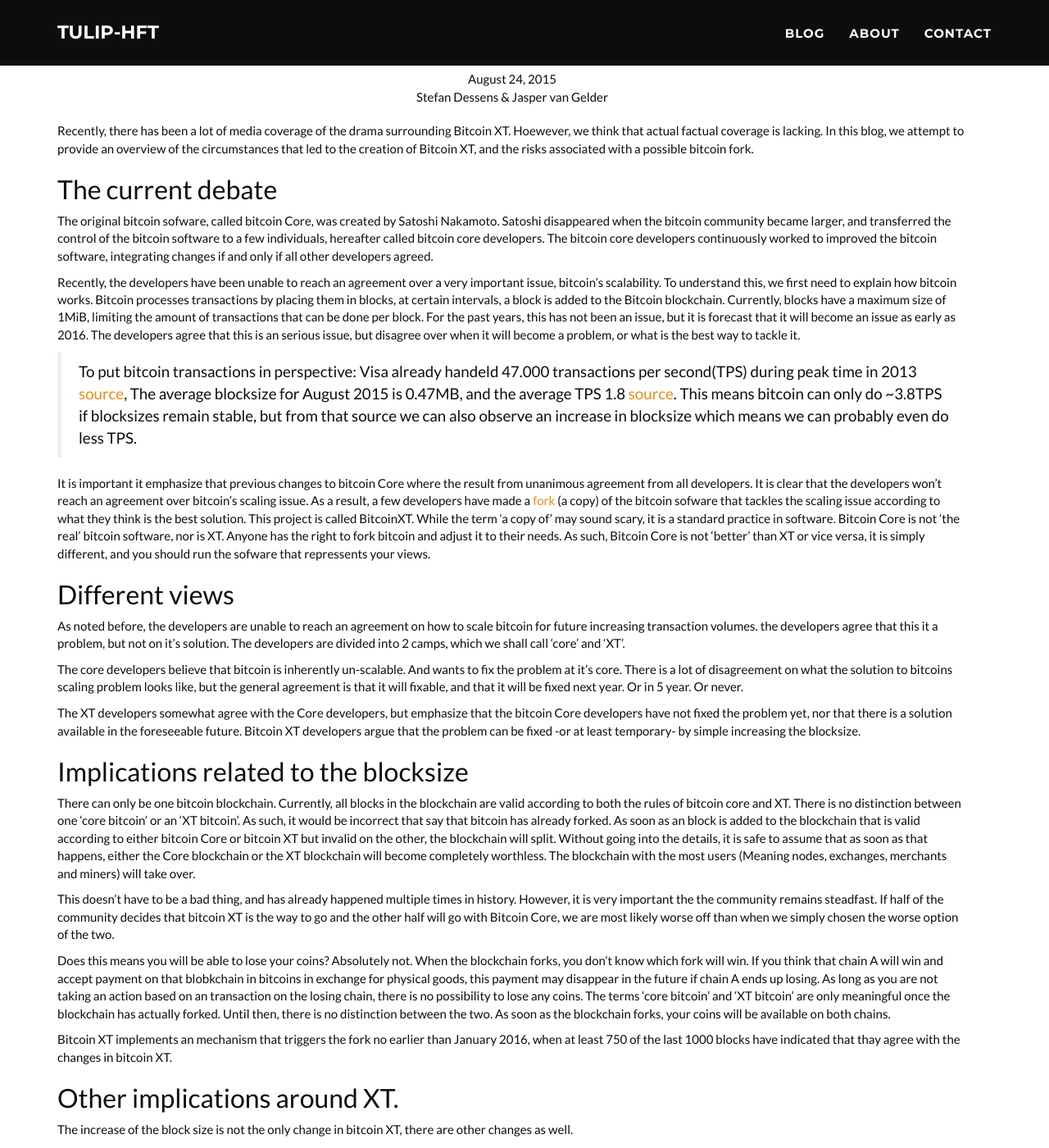
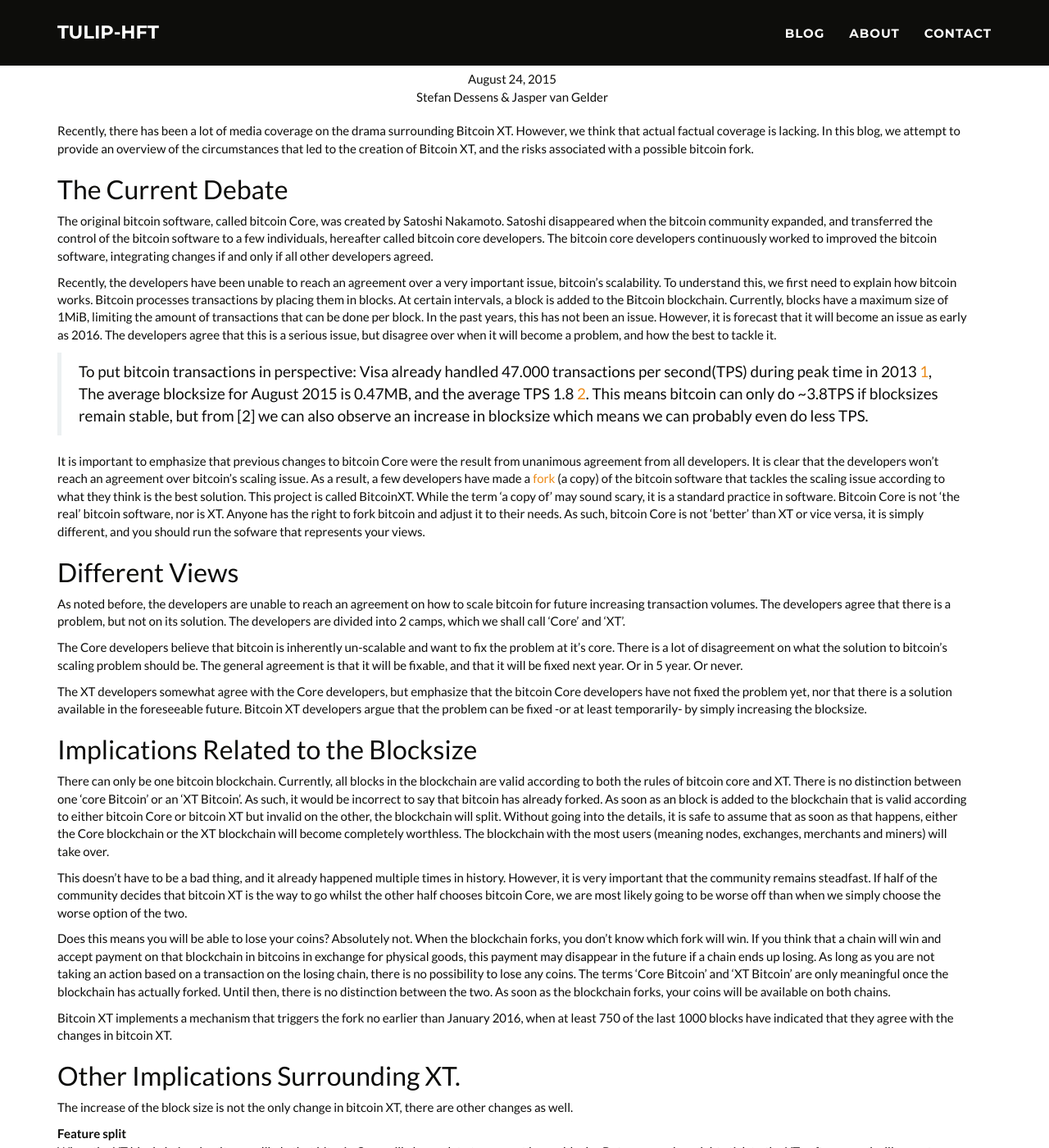
Before and after one commit to Tulip-HFT/Tulip-HFT.github.io, a Jekyll site: the page built from _posts/2015-08-24-bitcoinxt.md, in a window 1280 px wide and 1400 px high, scrolled down 578 px. Shown: the whole window at 82% size. Built offline with Jekyll 4.4.1, drawn with Linux system fonts in a browser that asks for light colours; comment, search, counter and statistics services are not loaded; some of the changed text lies outside the part shown.

Commit message:
implemented grammar and spelling changes after review

```diff
--- a/_includes/head.html
+++ b/_includes/head.html
@@ -86,13 +86,5 @@
     }(document, 'script', 'twitter-wjs');</script>
     <!-- linkedin -->
     <script src="//platform.linkedin.com/in.js" type="text/javascript"> lang: en_US</script>
-    <!-- Facebook -->
-    <div id="fb-root"></div>
-    <script>(function(d, s, id) {
-        var js, fjs = d.getElementsByTagName(s)[0];
-        if (d.getElementById(id)) return;
-        js = d.createElement(s); js.id = id;
-        js.src = "//connect.facebook.net/en_US/sdk.js#xfbml=1&version=v2.4&appId=1633365503612019";
-        fjs.parentNode.insertBefore(js, fjs);
-    }(document, 'script', 'facebook-jssdk'));</script>
+
 </head>
--- a/_posts/2015-08-24-bitcoinxt.md
+++ b/_posts/2015-08-24-bitcoinxt.md
@@ -11,56 +11,56 @@ authors: Stefan Dessens & Jasper van Gelder
 tags: [bitcoin,BitcoinXT,blockchain]
 ---
 
-Recently, there has been a lot of media coverage of the drama surrounding Bitcoin XT. Hoewever, we think that actual factual coverage is lacking. In this blog, we attempt to provide an overview of the circumstances that led to the creation of Bitcoin XT, and the risks associated with a possible bitcoin fork.
+Recently, there has been a lot of media coverage on the drama surrounding Bitcoin XT. However, we think that actual factual coverage is lacking. In this blog, we attempt to provide an overview of the circumstances that led to the creation of Bitcoin XT, and the risks associated with a possible bitcoin fork.
 
-The current debate
+The Current Debate
 ------------------
-The original bitcoin sofware, called bitcoin Core, was created by Satoshi Nakamoto. Satoshi disappeared when the bitcoin community became larger, and transferred the control of the bitcoin software to a few individuals, hereafter called bitcoin core developers. The bitcoin core developers continuously worked to improved the bitcoin software, integrating changes if and only if all other developers agreed.
+The original bitcoin software, called bitcoin Core, was created by Satoshi Nakamoto. Satoshi disappeared when the bitcoin community expanded, and transferred the control of the bitcoin software to a few individuals, hereafter called bitcoin core developers. The bitcoin core developers continuously worked to improved the bitcoin software, integrating changes if and only if all other developers agreed.
 
-Recently, the developers have been unable to reach an agreement over a very important issue, bitcoin's scalability. To understand this, we first need to explain how bitcoin works. Bitcoin processes transactions by placing them in blocks, at certain intervals, a block is added to the Bitcoin blockchain. Currently, blocks have a maximum size of 1MiB, limiting the amount of transactions that can be done per block. For the past years, this has not been an issue, but it is forecast that it will become an issue as early as 2016. The developers agree that this is an serious issue, but disagree over when it will become a problem, or what is the best way to tackle it.
+Recently, the developers have been unable to reach an agreement over a very important issue, bitcoin's scalability. To understand this, we first need to explain how bitcoin works. Bitcoin processes transactions by placing them in blocks. At certain intervals, a block is added to the Bitcoin blockchain. Currently, blocks have a maximum size of 1MiB, limiting the amount of transactions that can be done per block. In the past years, this has not been an issue. However, it is forecast that it will become an issue as early as 2016. The developers agree that this is a serious issue, but disagree over when it will become a problem, and how the best to tackle it.
 
-> To put bitcoin transactions in perspective: Visa already handeld 47.000 transactions per second(TPS) during peak time in 2013 [source](http://www.visa.com/blogarchives/us/2013/10/10/stress-test-prepares-visanet-for-the-most-wonderful-time-of-the-year/index.html), The average blocksize for August 2015 is 0.47MB, and the average TPS 1.8 [source](https://tradeblock.com/blockchain/historical/1w-f-tps-01071-blksize_per_avg-01071). This means bitcoin can only do ~3.8TPS if blocksizes remain stable, but from that source we can also observe an increase in blocksize which means we can probably even do less TPS.
+> To put bitcoin transactions in perspective: Visa already handled 47.000 transactions per second(TPS) during peak time in 2013 [1](http://www.visa.com/blogarchives/us/2013/10/10/stress-test-prepares-visanet-for-the-most-wonderful-time-of-the-year/index.html), The average blocksize for August 2015 is 0.47MB, and the average TPS 1.8 [2](https://tradeblock.com/blockchain/historical/1w-f-tps-01071-blksize_per_avg-01071). This means bitcoin can only do ~3.8TPS if blocksizes remain stable, but from [2] we can also observe an increase in blocksize which means we can probably even do less TPS.
 
-It is important it emphasize that previous changes to bitcoin Core where the result from unanimous agreement from all developers. It is clear that the developers won't reach an agreement over bitcoin's scaling issue. As a result, a few developers have made a [fork](https://en.wikipedia.org/wiki/Fork_%28software_development%29) (a copy) of the bitcoin sofware that tackles the scaling issue according to what they think is the best solution. This project is called BitcoinXT. While the term 'a copy of' may sound scary, it is a standard practice in software. Bitcoin Core is not 'the real' bitcoin software, nor is XT. Anyone has the right to fork bitcoin and adjust it to their needs. As such, Bitcoin Core is not 'better' than XT or vice versa, it is simply different, and you should run the sofware that repressents your views.
+It is important to emphasize that previous changes to bitcoin Core were the result from unanimous agreement from all developers. It is clear that the developers won't reach an agreement over bitcoin's scaling issue. As a result, a few developers have made a [fork](https://en.wikipedia.org/wiki/Fork_%28software_development%29) (a copy) of the bitcoin software that tackles the scaling issue according to what they think is the best solution. This project is called BitcoinXT. While the term 'a copy of' may sound scary, it is a standard practice in software. Bitcoin Core is not 'the real' bitcoin software, nor is XT. Anyone has the right to fork bitcoin and adjust it to their needs. As such, bitcoin Core is not 'better' than XT or vice versa, it is simply different, and you should run the sofware that represents your views.
 
-Different views
+Different Views
 ---------------
-As noted before, the developers are unable to reach an agreement on how to scale bitcoin for future increasing transaction volumes. the developers agree that this it a problem, but not on it's solution. The developers are divided into 2 camps, which we shall call 'core' and 'XT'.
+As noted before, the developers are unable to reach an agreement on how to scale bitcoin for future increasing transaction volumes. The developers agree that there is a problem, but not on its solution. The developers are divided into 2 camps, which we shall call 'Core' and 'XT'.
 
-The core developers believe that bitcoin is inherently un-scalable. And wants to fix the problem at it's core. There is a lot of disagreement on what the solution to bitcoins scaling problem looks like, but the general agreement is that it will fixable, and that it will be fixed next year. Or in 5 year. Or never.
+The Core developers believe that bitcoin is inherently un-scalable and want to fix the problem at it's core. There is a lot of disagreement on what the solution to bitcoin's scaling problem should be. The general agreement is that it will be fixable, and that it will be fixed next year. Or in 5 year. Or never.
 
-The XT developers somewhat agree with the Core developers, but emphasize that the bitcoin Core developers have not fixed the problem yet, nor that there is a solution available in the foreseeable future. Bitcoin XT developers argue that the problem can be fixed -or at least temporary- by simple increasing the blocksize.
+The XT developers somewhat agree with the Core developers, but emphasize that the bitcoin Core developers have not fixed the problem yet, nor that there is a solution available in the foreseeable future. Bitcoin XT developers argue that the problem can be fixed -or at least temporarily- by simply increasing the blocksize.
 
-Implications related to the blocksize
+Implications Related to the Blocksize
 -------------------------------------
 
-There can only be one bitcoin blockchain. Currently, all blocks in the blockchain are valid according to both the rules of bitcoin core and XT. There is no distinction between one 'core bitcoin' or an 'XT bitcoin'. As such, it would be incorrect that say that bitcoin has already forked. As soon as an block is added to the blockchain that is valid according to either bitcoin Core or bitcoin XT but invalid on the other, the blockchain will split. Without going into the details, it is safe to assume that as soon as that happens, either the Core blockchain or the XT blockchain will become completely worthless. The blockchain with the most users (Meaning nodes, exchanges, merchants and miners) will take over.
+There can only be one bitcoin blockchain. Currently, all blocks in the blockchain are valid according to both the rules of bitcoin core and XT. There is no distinction between one 'core Bitcoin' or an 'XT Bitcoin'. As such, it would be incorrect to say that bitcoin has already forked. As soon as an block is added to the blockchain that is valid according to either bitcoin Core or bitcoin XT but invalid on the other, the blockchain will split. Without going into the details, it is safe to assume that as soon as that happens, either the Core blockchain or the XT blockchain will become completely worthless. The blockchain with the most users (meaning nodes, exchanges, merchants and miners) will take over.
 
-This doesn't have to be a bad thing, and has already happened multiple times in history. However, it is very important the the community remains steadfast. If half of the community decides that bitcoin XT is the way to go and the other half will go with Bitcoin Core, we are most likely worse off than when we simply chosen the worse option of the two.
+This doesn't have to be a bad thing, and it already happened multiple times in history. However, it is very important that the community remains steadfast. If half of the community decides that bitcoin XT is the way to go whilst the other half chooses bitcoin Core, we are most likely going to be worse off than when we simply choose the worse option of the two.
 
-Does this means you will be able to lose your coins? Absolutely not. When the blockchain forks, you don't know which fork will win. If you think that chain A will win and accept payment on that blobkchain in bitcoins in exchange for physical goods, this payment may disappear in the future if chain A ends up losing. As long as you are not taking an action based on an transaction on the losing chain, there is no possibility to lose any coins. The terms 'core bitcoin' and 'XT bitcoin' are only meaningful once the blockchain has actually forked. Until then, there is no distinction between the two. As soon as the blockchain forks, your coins will be available on both chains.
+Does this means you will be able to lose your coins? Absolutely not. When the blockchain forks, you don't know which fork will win. If you think that a chain will win and accept payment on that blockchain in bitcoins in exchange for physical goods, this payment may disappear in the future if a chain ends up losing. As long as you are not taking an action based on a transaction on the losing chain, there is no possibility to lose any coins. The terms 'Core Bitcoin' and 'XT Bitcoin' are only meaningful once the blockchain has actually forked. Until then, there is no distinction between the two. As soon as the blockchain forks, your coins will be available on both chains.
 
-Bitcoin XT implements an mechanism that triggers the fork no earlier than January 2016, when at least 750 of the last 1000 blocks have indicated that thay agree with the changes in bitcoin XT.
+Bitcoin XT implements a mechanism that triggers the fork no earlier than January 2016, when at least 750 of the last 1000 blocks have indicated that they agree with the changes in bitcoin XT.
 
-Other implications around XT.
+Other Implications Surrounding XT.
 ------------------
 
 The increase of the block size is not the only change in bitcoin XT, there are other changes as well.
 
 **Feature split**
-When the XT blockchain wins, it it very likely that bitcoin Core will also update to support larger blocks. But some nodes might stick to the XT software and will accept changes from the bitcoin XT team rather than from the Core team. This may result in a split in features supported by the different nodes. Previously, features where added once all core developers agreed to the change, the existence of XT lowers the bar of entry for new features.
+When the XT blockchain wins, its very likely that bitcoin Core will also update to support larger blocks. But some nodes might stick to the XT software and will accept changes from the bitcoin XT team rather than from the Core team. This may result in a split in features supported by the different nodes. Previously, features were added once all core developers agreed to the change. The existence of XT will lower the bar for new features to be added.
 
 Besides increasing the blocksize BitcoinXT adds the following features:
 
-**Double spend relaying:** The implementation of this feature, broadcasts a warning to the network when a user tries to respend his Bitcoin. This allows other nodes to become aware of this and take action.
+**Double spend relaying:**  The implementation of this feature, broadcasts a warning to the network when a user tries to respend his Bitcoin. This allows other nodes to become aware of this and take action.
 
-**Support for BIP64:** This allows a client to ask a node for a list of addresses with nonzero balance. This can be used in clients that do not whish to download the entire blockchain to provide basic wallet functionality. The returned information is not authenticated in any way.
+**Support for BIP64:**  This allows a client to ask a node for a list of addresses with nonzero balance. This can be used in clients that do not wish to download the entire blockchain to provide basic wallet functionality. The returned information is not authenticated in any way.
 
-**Refresh DNS list:** Two new DNS seeds are readded/added (bitnodes.io and visnumeris.com) and documented who runs each seed. These DNS seeds are used to search for reliable nodes while booting. When booted your node will continue to use p2p node discovery.
+**Refresh DNS list:**  Two new DNS seeds are re-added/added (bitnodes.io and visnumeris.com) and it has been documented who runs which. These DNS seeds are used to search for reliable nodes while booting. When booted your node will continue to use p2p node discovery.
 
-**Anti-Dos attack improvements:** One of the problems with bitcoin nodes is that you can easly dos them by opening a lot of connections each with a different ip. This feature intends to solve that by giving a certain priority depending on the group of which an ip belongs to. Right now only one group is defined which gives a low priority to all connections from the Tor network.
+**Anti-Dos attack improvements:**  One of the problems with bitcoin nodes is that you can easily dos them by opening a lot of connections each with a different IP. This feature intends to solve that by giving a certain priority depending on the group in which an IP belongs to. Right now, only one group is defined which gives a low priority to all connections from the Tor network.
 
-It has been rumoured that by definition you are on a blacklisted and there for cannot connect. This simply not true, when a node can no longer handle connections it will disconnect Tor connections first. This way attacks from the Tor network can be prevented.
+It has been rumoured that by definition you are on a blacklisted and there for cannot connect. This is simply not true. When, a node can no longer handle connections it will disconnect Tor connections first. This prevents attacks from the Tor network.
 
  The other problem was that an attacker could jam a node by opening a connection with the incentive to send a transaction or block but never sending it. This feature tries to solve it by reducing the time in which a connection is killed if none is delivered.
 
@@ -69,20 +69,20 @@ Details can be found here: <https://bitcoinxt.software/patches.html>
 Conclusion
 ----------
 
-We can conclude that the possible fork is not as depicted in the media. When it becomes clear that the vote for larger blocks is about to succeed, the Core team can simply merge the change and all your Bitcoins are safe. Afterwards, you can decide weither you want additional features such as BIP64, both the Core and XT software will be compatible with the same blockchain.
+We can conclude that the possible fork is not as depicted in the media. When it becomes clear that the vote for larger blocks is about to succeed, the Core team can simply merge the change and all your Bitcoins are safe. Afterwards, you can decide whether you want additional features such as BIP64. Both the Core and XT software will be compatible with the same blockchain.
 
-We think it is highly unlikely that the Core team would refuse to merge the blocksize change when XT gains majority, if they decide not to do so after the 75% fork logic activates, they would be left with less than 25% of the mining power of the old network.
+We think it is highly unlikely that the Core team would refuse to merge the blocksize change when XT gains majority. If they decide not to do so after the 75% fork logic activates, they would be left with less than 25% of the mining power of the old network.
 
-Authors opinions
+Author's Opinions
 ----------------
 
 **BIP64**
-The authors are of opinion that this feature does not belong in the node 2 node communication, because this relies on trusting nodes. Not having to trust nodes is at the core of the bitcoin protocol.
+The authors are of the opinion that this feature does not belong in the node 2 node communication, because this relies on trusting nodes. Not having to trust nodes is at the core of the bitcoin protocol.
 
 **Jasper van Gelder**
 
-The beauty of open source software is the fact that you are allowed to fork it and adjust it to your liking and that thus no single entity can rule over the code. This mean we can and should follow the fork that best suit our needs. Bitcoin core should therefor stop worrying  about Bitcoin XT and simply develop their project to suit the users needs. If your project suits the needs of users (and you manage to communicate that) there is no reason to use someone else his project.
+The beauty of open source software is the fact that you are allowed to fork it and adjust it to your liking and thus, no single entity can rule over the code. This means we can and should follow the fork that best suit our needs. Bitcoin core should therefore stop worrying  about Bitcoin XT and simply develop their project to suit the users needs. If your project suits the needs of users (and you manage to communicate that) there is no reason to use someone else's project.
 
-**Stefan dessens**
+**Stefan Dessens**
 
-I support the change to larger blocks, in the sense that i think that the Bitcoin Core team will not have a solution to the scaling problem ready in time. However, i think that XT is used as a cover to push other controversial changes into bitcoin. If the XT team support larger blocks, then they shouldn't include other changes into their version of bitcoin. Luckily, these changes to not affect compability with the Bitcoin network and switching back to Core after the fork is possible, if you don't agree with the changes the XT team has made.
+I support the change to larger blocks, in the sense that I think that the Bitcoin Core team will not have a solution to the scaling problem ready in time. However, I think that XT is used as a cover to push other controversial changes into bitcoin. If the XT team support larger blocks, then they shouldn't include other changes into their version of bitcoin. Luckily, these changes do not affect compatibility with the Bitcoin network. So switching back to Core after the fork is possible, if you don't agree with the changes the XT team has made.
```
